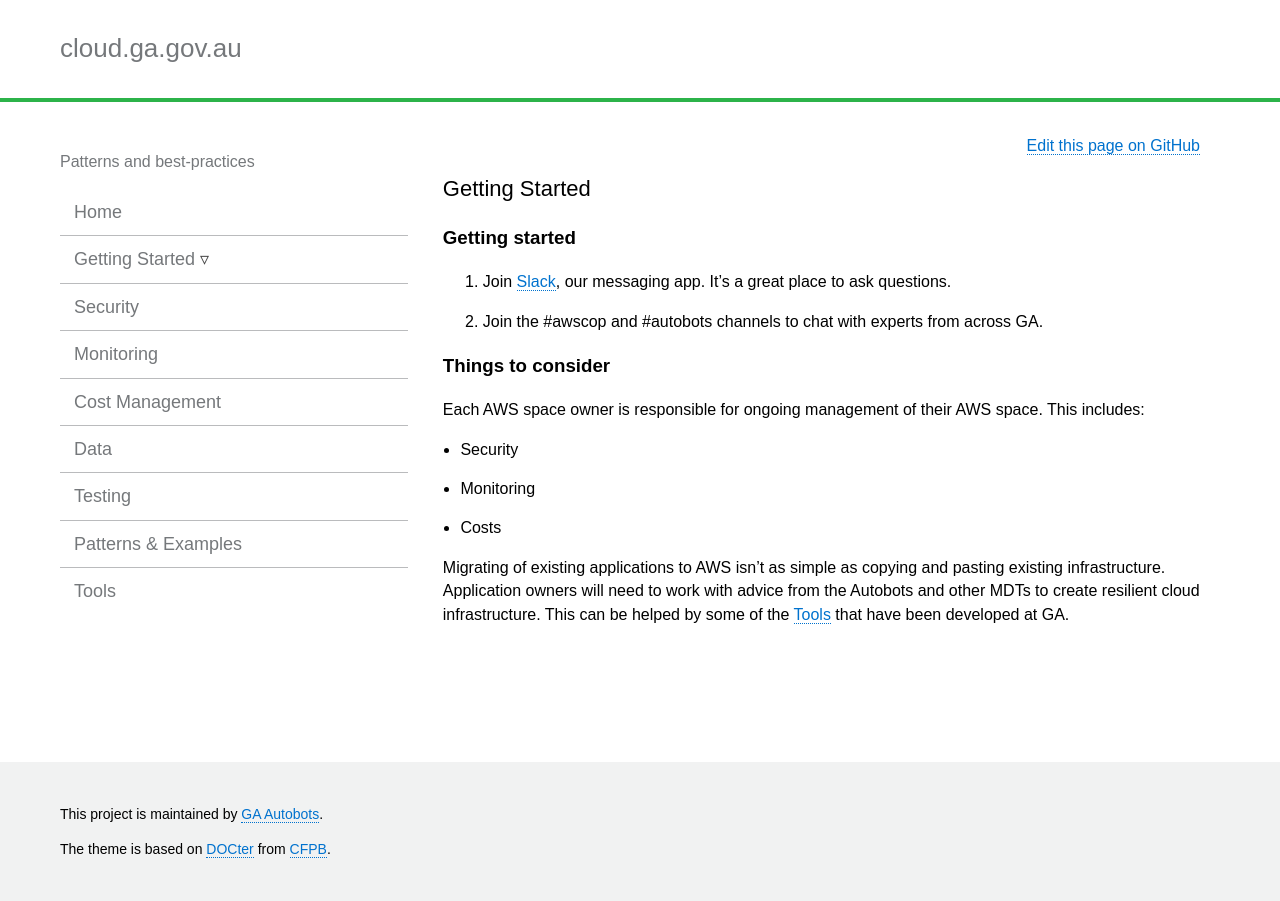
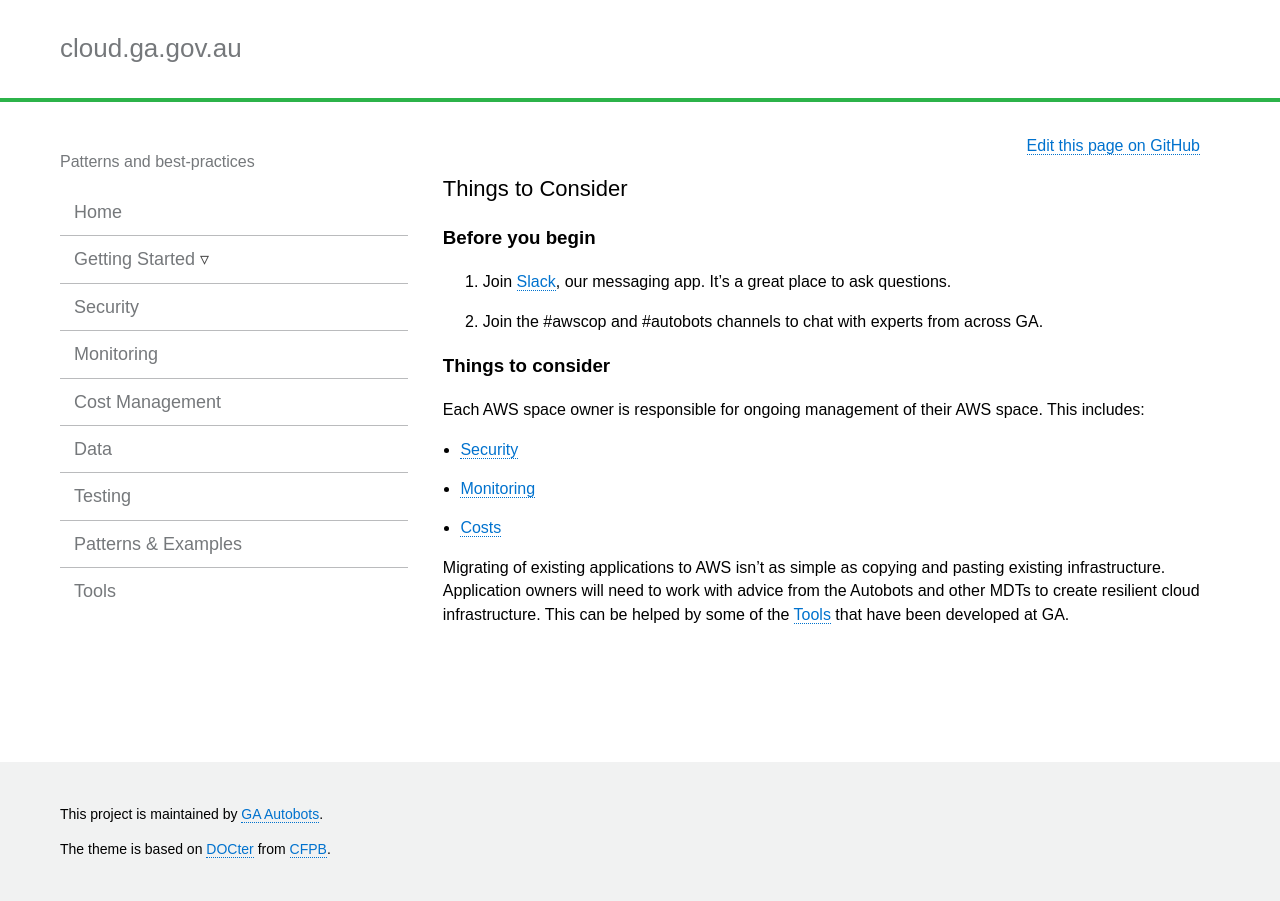
Before and after one commit to GeoscienceAustralia/cloud, a Jekyll site: the page built from docs/_pages/things_to_consider_sub.md, in a window 1280 px wide. Built offline with Jekyll 4.4.1, drawn with Linux system fonts in a browser that asks for light colours; nearby versions of some CDN libraries.

Commit message:
Rename title

```diff
--- a/docs/_pages/things_to_consider_sub.md
+++ b/docs/_pages/things_to_consider_sub.md
@@ -1,10 +1,10 @@
 ---
-title: Getting Started
+title: Things to Consider
 layout: page
 permalink: things_to_consider_sub.html
 ---
 
-### Getting started
+### Before you begin
 
 1. Join [Slack](https://geoscience-australia.slack.com/signup), our messaging app. It's a great place to ask questions.
 2. Join the #awscop and #autobots channels to chat with experts from across GA.
@@ -13,8 +13,8 @@ permalink: things_to_consider_sub.html
 
 Each AWS space owner is responsible for ongoing management of their AWS space. This includes:
 
- * Security
- * Monitoring
- * Costs
+ * [Security](security_index.html)
+ * [Monitoring](monitoring_index.html)
+ * [Costs](cost_management_index.html)
 
 Migrating of existing applications to AWS isn't as simple as copying and pasting existing infrastructure. Application owners will need to work with advice from the Autobots and other MDTs to create resilient cloud infrastructure. This can be helped by some of the [Tools](tools_index.md) that have been developed at GA.
```
